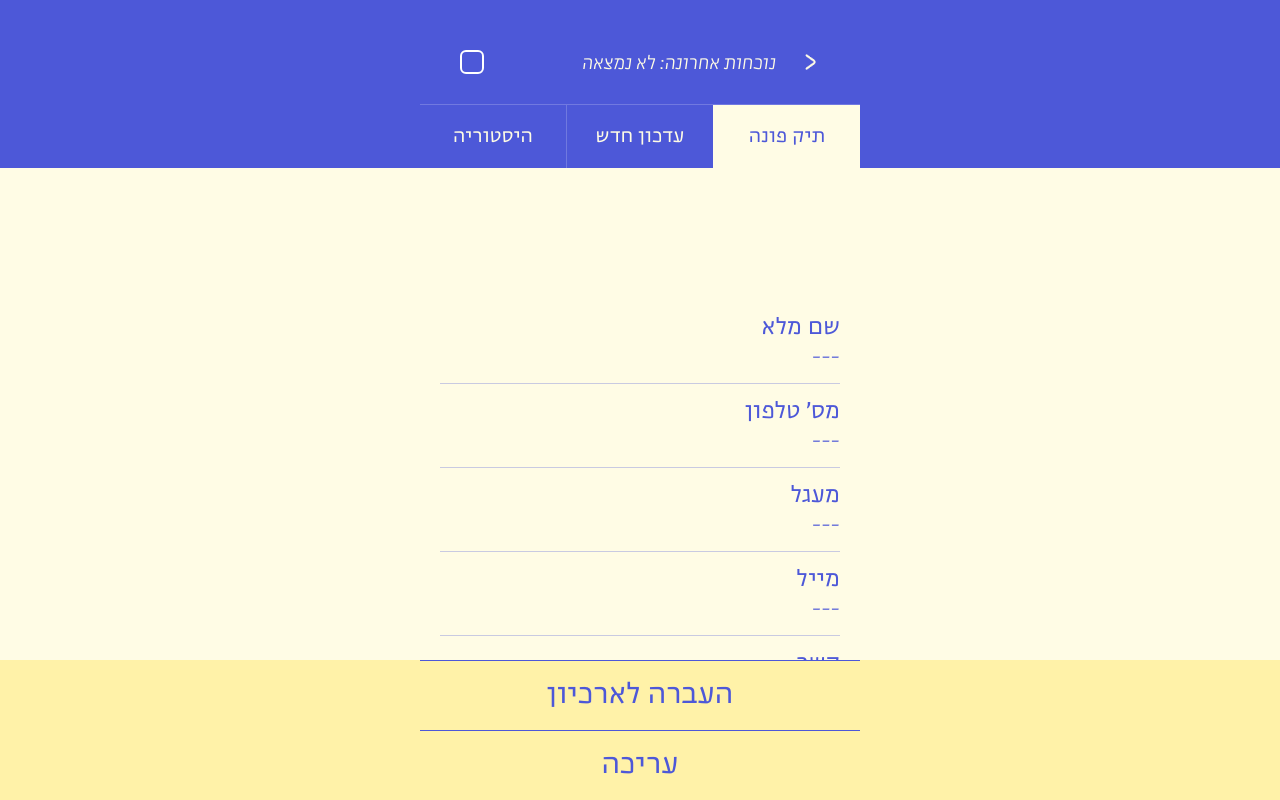
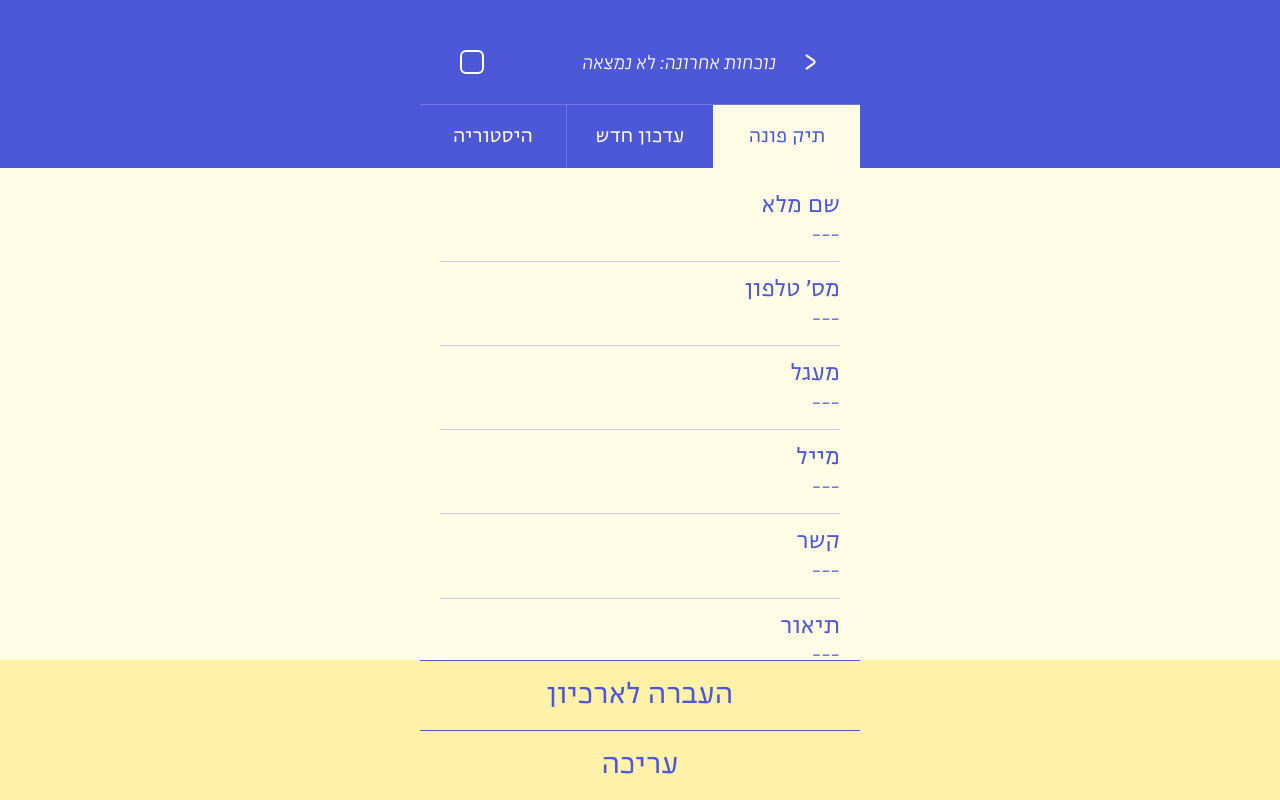
Before and after one commit to shirabercovici/Adama-Tova-B, a Next.js app: page /participant-card in a window 1280 px wide. Built offline with nearby package versions, Linux system fonts and the light colour scheme; no server answers.

Commit message:
גרסה סופית ותקינה של עריכת פונה וסידור ה-layout

```diff
--- a/app/participant-card/page.tsx
+++ b/app/participant-card/page.tsx
@@ -657,7 +657,7 @@ export default function ParticipantCardPage() {
         }
       `}</style>
       {/* --- Header ثابت --- */}
-      <div style={{ flexShrink: 0, zIndex: 10, width: '100%', flex: 1 }}>
+      <div style={{ flexShrink: 0, zIndex: 10, width: '100%' }}>
         <div style={{
           backgroundColor: participant?.is_archived ? '#949ADD' : '#4D58D8',
           padding: '1.25rem 1.875rem',
```
